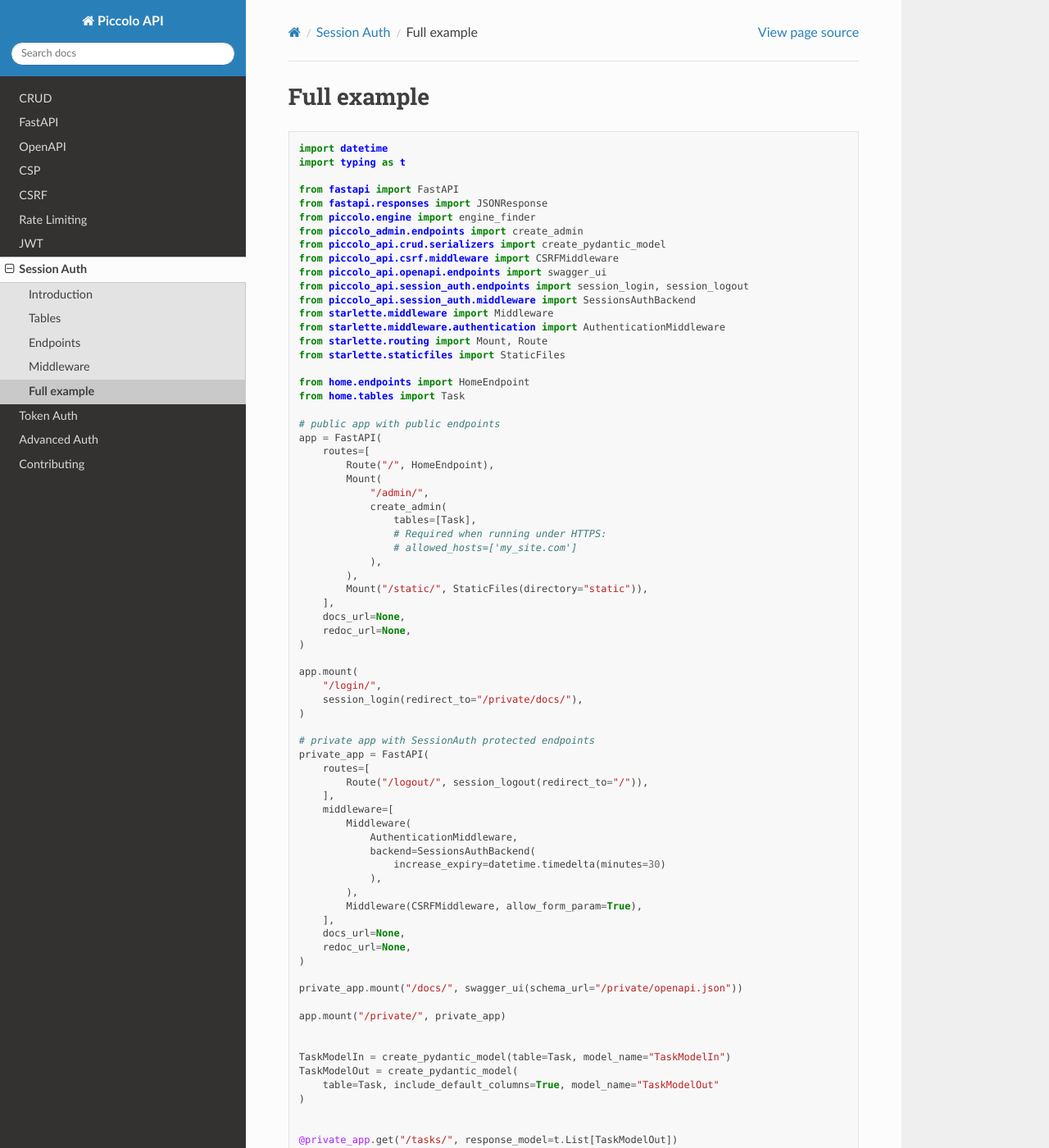
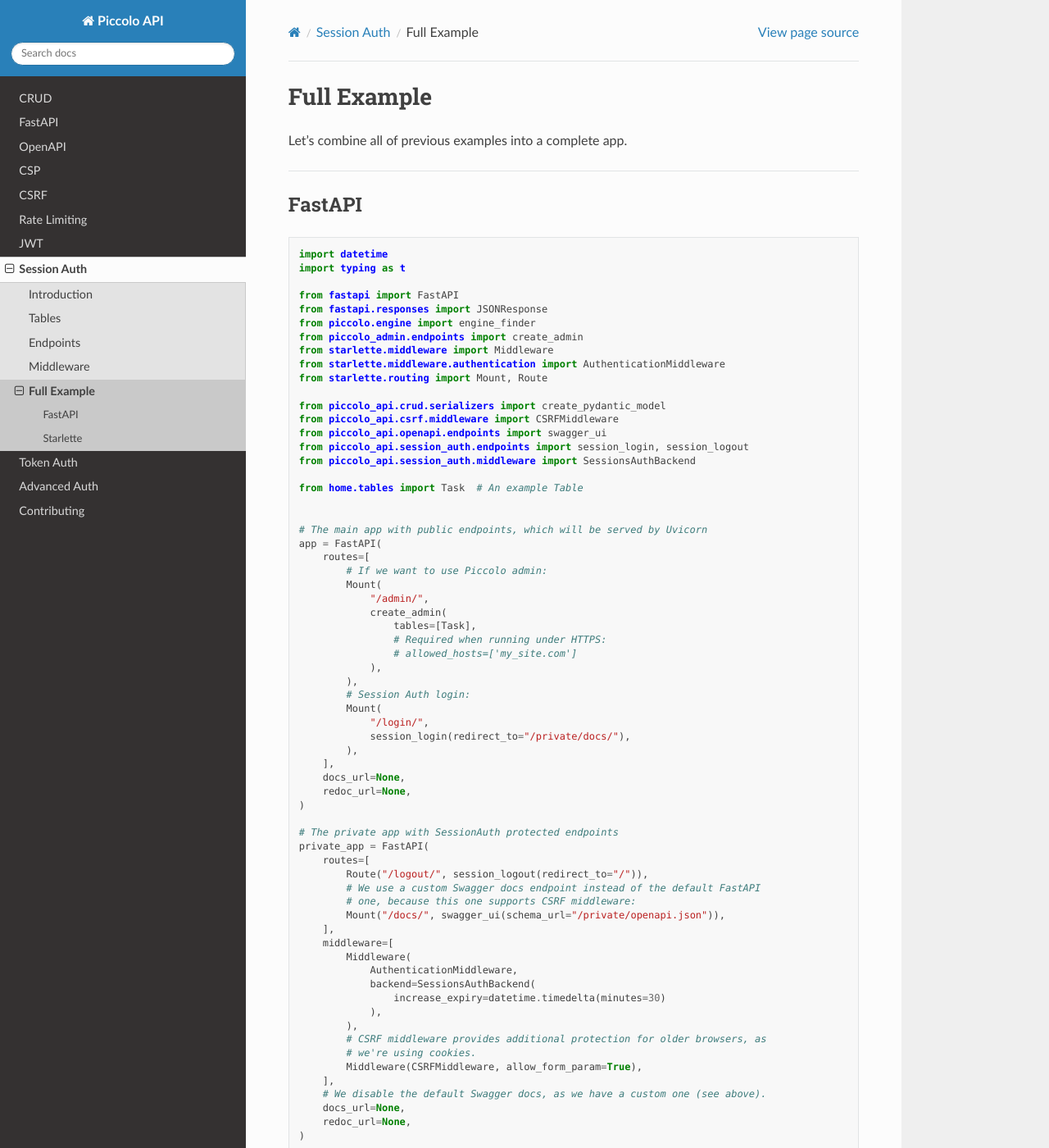
Before and after one commit to piccolo-orm/piccolo_api, a Sphinx documentation site: the page built from docs/source/session_auth/example.rst, in a window 1280 px wide and 1400 px high. Shown: the whole window at 82% size. Built offline with Sphinx 7.4.7 and the Read the Docs theme 2.0.0, drawn with Linux system fonts in a browser that asks for light colours; the version number could not be read and is left out; some of the changed text lies outside the part shown.

Commit message:
tweaks example

```diff
--- a/docs/source/session_auth/example.rst
+++ b/docs/source/session_auth/example.rst
@@ -1,5 +1,20 @@
-Full example
+Full Example
 ============
+
+Let's combine all of previous examples into a complete app.
+
+-------------------------------------------------------------------------------
+
+FastAPI
+-------
 
 .. include:: ./examples/example.py
     :code: python
+
+-------------------------------------------------------------------------------
+
+Starlette
+---------
+
+Is almost identical to the FastAPI example - just replace ``FastAPI`` with
+``Starlette``, and use Starlette's ``HTTPEndpoint`` for your endpoints.
--- a/docs/source/session_auth/examples/example.py
+++ b/docs/source/session_auth/examples/example.py
@@ -5,23 +5,23 @@
 from fastapi.responses import JSONResponse
 from piccolo.engine import engine_finder
 from piccolo_admin.endpoints import create_admin
+from starlette.middleware import Middleware
+from starlette.middleware.authentication import AuthenticationMiddleware
+from starlette.routing import Mount, Route
+
 from piccolo_api.crud.serializers import create_pydantic_model
 from piccolo_api.csrf.middleware import CSRFMiddleware
 from piccolo_api.openapi.endpoints import swagger_ui
 from piccolo_api.session_auth.endpoints import session_login, session_logout
 from piccolo_api.session_auth.middleware import SessionsAuthBackend
-from starlette.middleware import Middleware
-from starlette.middleware.authentication import AuthenticationMiddleware
-from starlette.routing import Mount, Route
-from starlette.staticfiles import StaticFiles
 
-from home.endpoints import HomeEndpoint
-from home.tables import Task
+from home.tables import Task  # An example Table
 
-# public app with public endpoints
+
+# The main app with public endpoints, which will be served by Uvicorn
 app = FastAPI(
     routes=[
-        Route("/", HomeEndpoint),
+        # If we want to use Piccolo admin:
         Mount(
             "/admin/",
             create_admin(
@@ -30,21 +30,23 @@
                 # allowed_hosts=['my_site.com']
             ),
         ),
-        Mount("/static/", StaticFiles(directory="static")),
+        # Session Auth login:
+        Mount(
+            "/login/",
+            session_login(redirect_to="/private/docs/"),
+        ),
     ],
     docs_url=None,
     redoc_url=None,
 )
 
-app.mount(
-    "/login/",
-    session_login(redirect_to="/private/docs/"),
-)
-
-# private app with SessionAuth protected endpoints
+# The private app with SessionAuth protected endpoints
 private_app = FastAPI(
     routes=[
         Route("/logout/", session_logout(redirect_to="/")),
+        # We use a custom Swagger docs endpoint instead of the default FastAPI
+        # one, because this one supports CSRF middleware:
+        Mount("/docs/", swagger_ui(schema_url="/private/openapi.json")),
     ],
     middleware=[
         Middleware(
@@ -53,19 +55,29 @@
                 increase_expiry=datetime.timedelta(minutes=30)
             ),
         ),
+        # CSRF middleware provides additional protection for older browsers, as
+        # we're using cookies.
         Middleware(CSRFMiddleware, allow_form_param=True),
     ],
+    # We disable the default Swagger docs, as we have a custom one (see above).
     docs_url=None,
     redoc_url=None,
 )
 
-private_app.mount("/docs/", swagger_ui(schema_url="/private/openapi.json"))
 
+# Mount our private app within the main app.
 app.mount("/private/", private_app)
 
 
-TaskModelIn = create_pydantic_model(table=Task, model_name="TaskModelIn")
-TaskModelOut = create_pydantic_model(
+###############################################################################
+# Example FastAPI endpoints and Pydantic models.
+
+
+TaskModelIn: t.Any = create_pydantic_model(
+    table=Task, model_name="TaskModelIn"
+)
+
+TaskModelOut: t.Any = create_pydantic_model(
     table=Task, include_default_columns=True, model_name="TaskModelOut"
 )
 
@@ -117,6 +129,10 @@
     return JSONResponse({})
 
 
+###############################################################################
+# This is optional - it's for creating a connection pool.
+
+
 @app.on_event("startup")
 async def open_database_connection_pool():
     try:
@@ -133,3 +149,11 @@
         await engine.close_connection_pool()
     except Exception:
         print("Unable to connect to the database")
+
+
+###############################################################################
+
+if __name__ == "__main__":
+    import uvicorn
+
+    uvicorn.run(app)
```
